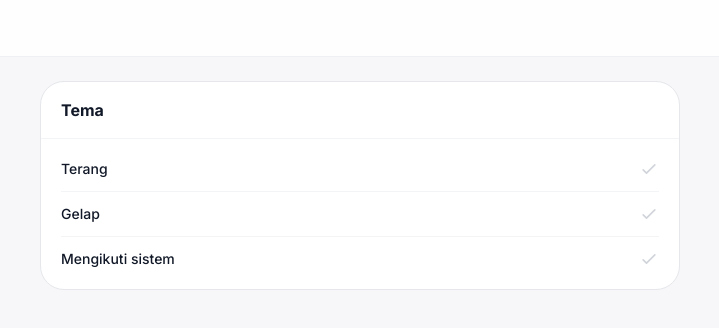
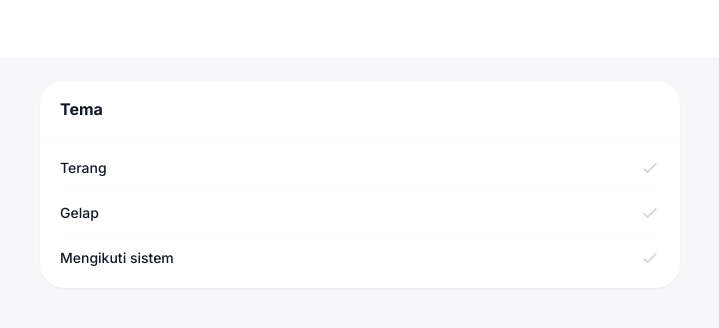
Before and after one commit to devconium/Clincoo.com, a plain HTML site: page pages/umum.html in a window 1280 px wide. Shown: the full height of the page, 280-999 px from the left. Drawn offline with nearby package versions, Linux system fonts and the light colour scheme.

Commit message:
style: remove card borders for flat bg, use shadow-sm on all pages

```diff
--- a/pages/umum.html
+++ b/pages/umum.html
@@ -10,7 +10,7 @@
  <style>body{font-family:'Inter',sans-serif}.no-scrollbar::-webkit-scrollbar{display:none}.no-scrollbar{-ms-overflow-style:none;scrollbar-width:none}</style>
 </head>
 <body class="bg-[#f7f7f9] text-gray-900 min-h-screen flex flex-col">
-  <div class="sticky top-0 z-50 bg-white/80 backdrop-blur-md border-b border-gray-200/60">
+ <div class="sticky top-0 z-50 bg-white/80 backdrop-blur-md border-b border-gray-50/60">
  <div class="w-full max-w-5xl px-4 sm:px-6 mx-auto">
  <div class="flex items-center justify-between h-14">
  <div class="flex items-center gap-1.5 sm:gap-3 min-w-0">
@@ -25,14 +25,14 @@
  </div>
  <main class="flex-1 overflow-y-auto no-scrollbar">
  <div class="max-w-2xl mx-auto w-full pb-12 pt-6 px-4">
-      <div class="bg-white rounded-[24px] border border-gray-200 overflow-hidden">
-        <div class="px-5 py-4 border-b border-gray-100"><p class="text-base font-bold text-gray-900">Tema</p></div>
+ <div class="bg-white rounded-[24px] overflow-hidden shadow-sm">
+ <div class="px-5 py-4 border-b border-gray-50"><p class="text-base font-bold text-gray-900">Tema</p></div>
  <div class="px-5 py-2">
-          <button onclick="setTheme('light')" class="w-full flex items-center justify-between py-3 border-b border-gray-100">
+ <button onclick="setTheme('light')" class="w-full flex items-center justify-between py-3 border-b border-gray-50">
  <span class="text-sm font-medium text-gray-900">Terang</span>
  <svg id="theme-light-check" class="w-5 h-5 text-gray-300" fill="none" stroke="currentColor" viewBox="0 0 24 24" stroke-width="2"><path stroke-linecap="round" stroke-linejoin="round" d="M5 13l4 4L19 7"/></svg>
  </button>
-          <button onclick="setTheme('dark')" class="w-full flex items-center justify-between py-3 border-b border-gray-100">
+ <button onclick="setTheme('dark')" class="w-full flex items-center justify-between py-3 border-b border-gray-50">
  <span class="text-sm font-medium text-gray-900">Gelap</span>
  <svg id="theme-dark-check" class="w-5 h-5 text-gray-300" fill="none" stroke="currentColor" viewBox="0 0 24 24" stroke-width="2"><path stroke-linecap="round" stroke-linejoin="round" d="M5 13l4 4L19 7"/></svg>
  </button>
```
Lines whose indentation alone changed are shown as unchanged.
